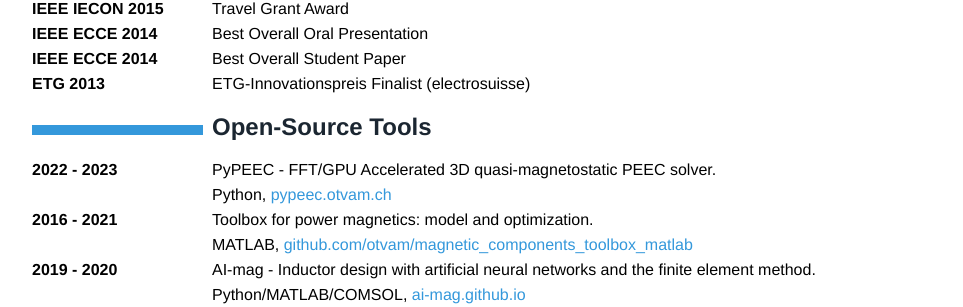
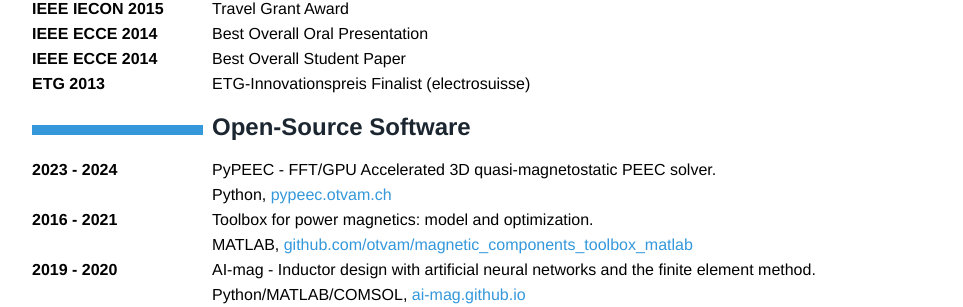
Before and after one commit to otvam/otvam.github.io, a Jekyll site: the page data/cv_guillod.html, which Jekyll copies as it is, in a window 1280 px wide and 900 px high, scrolled down 4291 px. Shown: the part 320-627 px from the top of the window, without its empty margins (158-1121 px from the left). Built offline with Jekyll 4.4.1, drawn with Linux system fonts in a browser that asks for light colours.

Commit message:
add 2024 as date

```diff
--- a/_includes/footer.html
+++ b/_includes/footer.html
@@ -1,6 +1,6 @@
 <!--Footer-->
 <div class="container footer-container">
     <p>
-        &copy; 2016-2023, Thomas Guillod
+        &copy; 2016-2024, Thomas Guillod
     </p>
 </div>
--- a/data/cv_guillod.html
+++ b/data/cv_guillod.html
@@ -444,9 +444,9 @@ COMSOL, Ansys, Altium Designer, Inventor, Simulink, SPICE, PLECS
 <dd>ETG-Innovationspreis Finalist (electrosuisse)
 </dd>
 </dl>
-<h2 id="open-source-tools">Open-Source Tools</h2>
+<h2 id="open-source-software">Open-Source Software</h2>
 <dl>
-<dt>2022 - 2023</dt>
+<dt>2023 - 2024</dt>
 <dd><p>PyPEEC - FFT/GPU Accelerated 3D quasi-magnetostatic PEEC solver.</p>
 <p>Python, <a href="https://pypeec.otvam.ch">pypeec.otvam.ch</a></p>
 </dd>
```
Also changed, not shown: pandoc/resume.md (+5 -5 lines), 1 other file.
